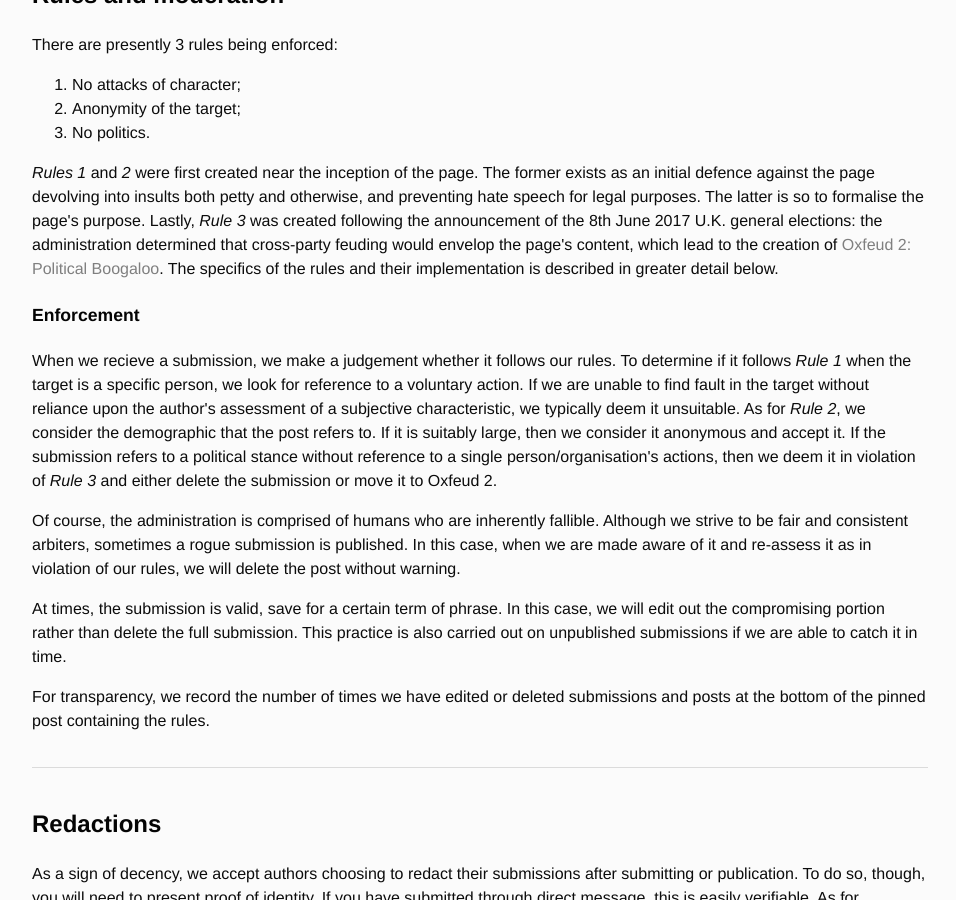
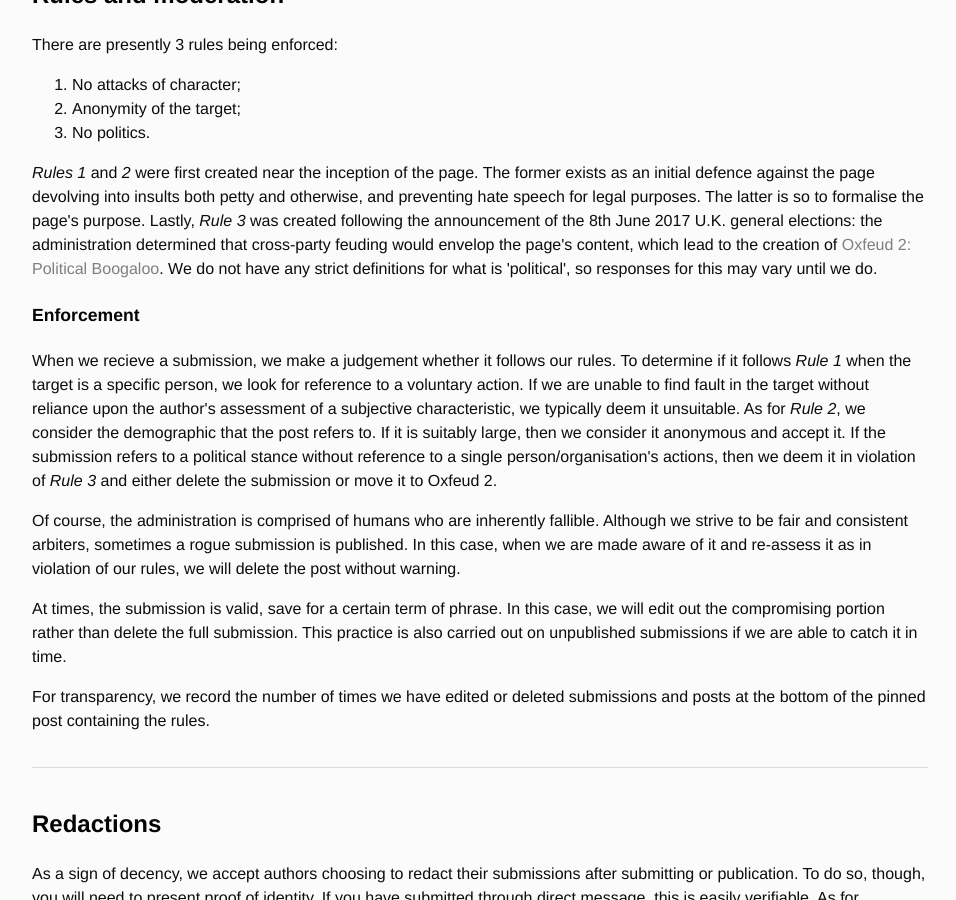
Before and after one commit to Oxfeud/oxfeud.github.io, a Jekyll site: the page built from index.html, in a window 1280 px wide and 900 px high, scrolled down 4038 px. Shown: the whole window, without its empty margins (160-1116 px from the left). Built offline with Jekyll 4.4.1, drawn with Linux system fonts in a browser that asks for light colours.

Commit message:
Update index.html

```diff
--- a/index.html
+++ b/index.html
@@ -99,7 +99,7 @@ title: Oxfeud - FAQ
 		<li>Anonymity of the target;</li>
 		<li>No politics.</li>
 	</ol>
-	<p><i>Rules 1</i> and <i>2</i> were first created near the inception of the page. The former exists as an initial defence against the page devolving into insults both petty and otherwise, and preventing hate speech for legal purposes. The latter is so to formalise the page's purpose. Lastly, <i>Rule 3</i> was created following the announcement of the 8th June 2017 U.K. general elections: the administration determined that cross-party feuding would envelop the page's content, which lead to the creation of <a href="https://www.facebook.com/Oxfeud2PB/">Oxfeud 2: Political Boogaloo</a>. The specifics of the rules and their implementation is described in greater detail below.</p>
+	<p><i>Rules 1</i> and <i>2</i> were first created near the inception of the page. The former exists as an initial defence against the page devolving into insults both petty and otherwise, and preventing hate speech for legal purposes. The latter is so to formalise the page's purpose. Lastly, <i>Rule 3</i> was created following the announcement of the 8th June 2017 U.K. general elections: the administration determined that cross-party feuding would envelop the page's content, which lead to the creation of <a href="https://www.facebook.com/Oxfeud2PB/">Oxfeud 2: Political Boogaloo</a>. We do not have any strict definitions for what is 'political', so responses for this may vary until we do.</p>
 	<h4 id="Enforc">Enforcement</h4>
 	<p>When we recieve a submission, we make a judgement whether it follows our rules. To determine if it follows <i>Rule 1</i> when the target is a specific person, we look for reference to a voluntary action. If we are unable to find fault in the target without reliance upon the author's assessment of a subjective characteristic, we typically deem it unsuitable. As for <i>Rule 2</i>, we consider the demographic that the post refers to. If it is suitably large, then we consider it anonymous and accept it. If the submission refers to a political stance without reference to a single person/organisation's actions, then we deem it in violation of <i>Rule 3</i> and either delete the submission or move it to Oxfeud 2.</p>
 	<p>Of course, the administration is comprised of humans who are inherently fallible. Although we strive to be fair and consistent arbiters, sometimes a rogue submission is published. In this case, when we are made aware of it and re-assess it as in violation of our rules, we will delete the post without warning.</p>
```
